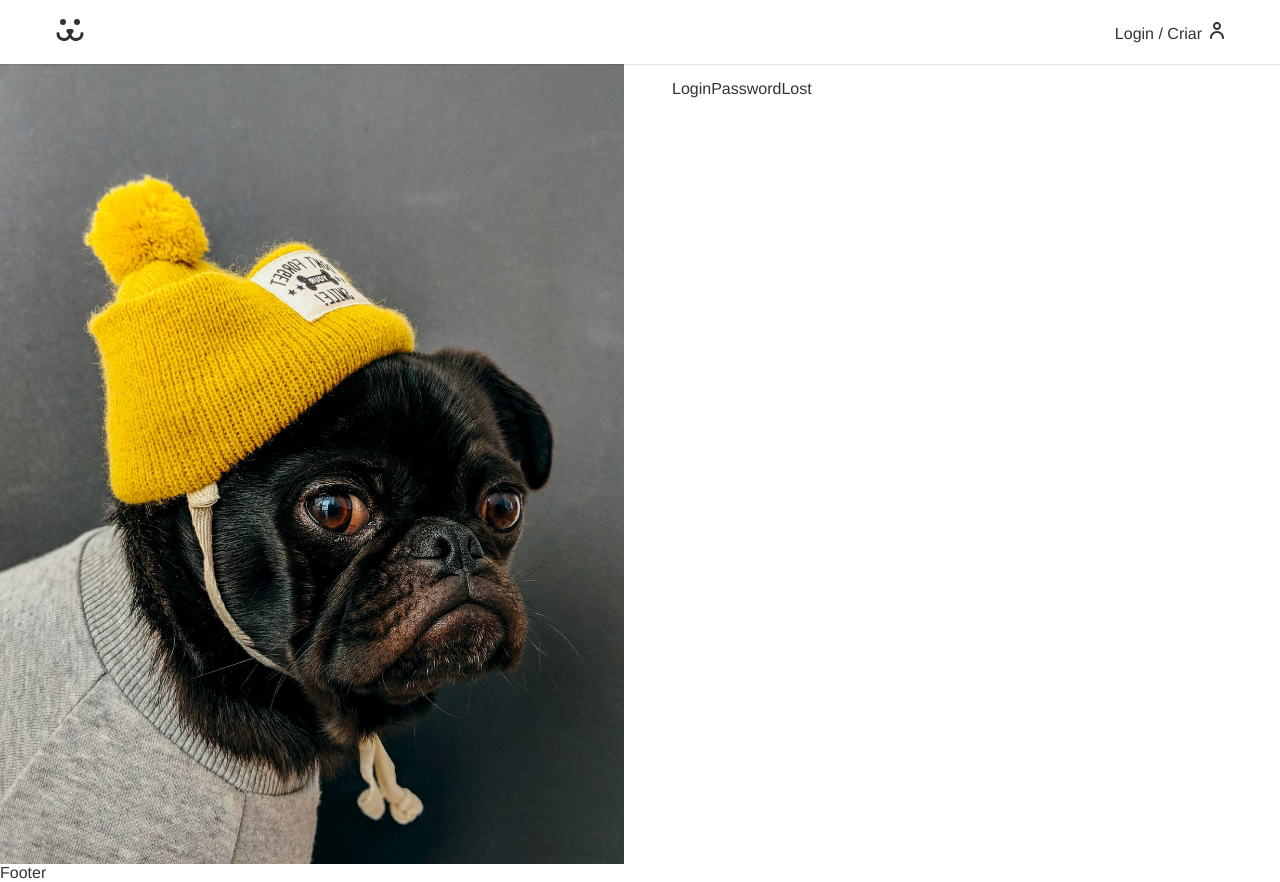
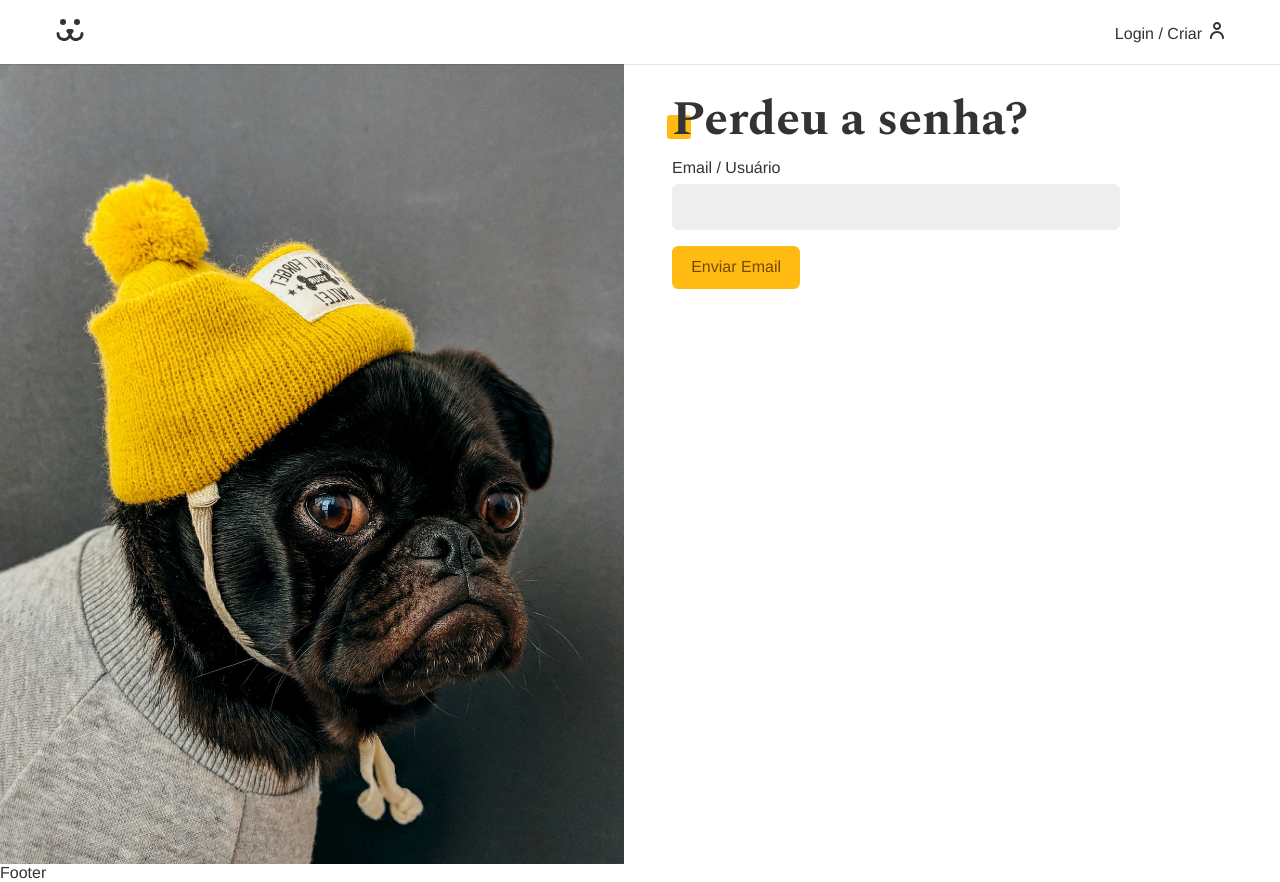
Before and after one commit to allangdasilva/projeto-dogs, a React (Vite) app: page /login/lost in a window 1280 px wide. Built offline with nearby package versions, Linux system fonts and the light colour scheme.

Commit message:
Primeira parte da configuração de 'perdeu a senha' completo

```diff
--- a/src/api.jsx
+++ b/src/api.jsx
@@ -102,3 +102,15 @@ export function PHOTO_DELETE(id) {
     },
   };
 }
+export function PASSWORD_LOST(body) {
+  return {
+    url: `${API_URL}/api/password/lost`,
+    options: {
+      method: "POST",
+      headers: {
+        "Content-Type": "application/json",
+      },
+      body: JSON.stringify(body),
+    },
+  };
+}
--- a/src/components/login/LoginPasswordLost.jsx
+++ b/src/components/login/LoginPasswordLost.jsx
@@ -1,7 +1,53 @@
 import React from "react";
+import Input from "../forms/Input";
+import Button from "../forms/Button";
+import useForm from "../../hooks/useForm";
+import useFetch from "../../hooks/useFetch";
+import Error from "../helper/Error";
+import { PASSWORD_LOST } from "../../api";
 
 const LoginPasswordLost = () => {
-  return <div>LoginPasswordLost</div>;
+  const login = useForm();
+  const { request, error, loading, data } = useFetch();
+
+  async function handleSubmit(event) {
+    event.preventDefault();
+
+    if (login.validate()) {
+      const { url, options } = PASSWORD_LOST({
+        login: login.value,
+        url: window.location.href.replace("lost", "resetar"),
+      });
+      const { json } = await request(url, options);
+      console.log(json);
+    }
+  }
+  return (
+    <>
+      <section>
+        <h1 className="title">Perdeu a senha?</h1>
+        {data ? (
+          <p style={{ color: "#4c1" }}>{data}</p>
+        ) : (
+          <form onSubmit={handleSubmit}>
+            <Input
+              label={"Email / Usuário"}
+              type={"text"}
+              name={"login"}
+              {...login}
+            />
+            {loading ? (
+              <Button disabled>Enviando...</Button>
+            ) : (
+              <Button>Enviar Email</Button>
+            )}
+          </form>
+        )}
+
+        <Error error={error} />
+      </section>
+    </>
+  );
 };
 
 export default LoginPasswordLost;
```
